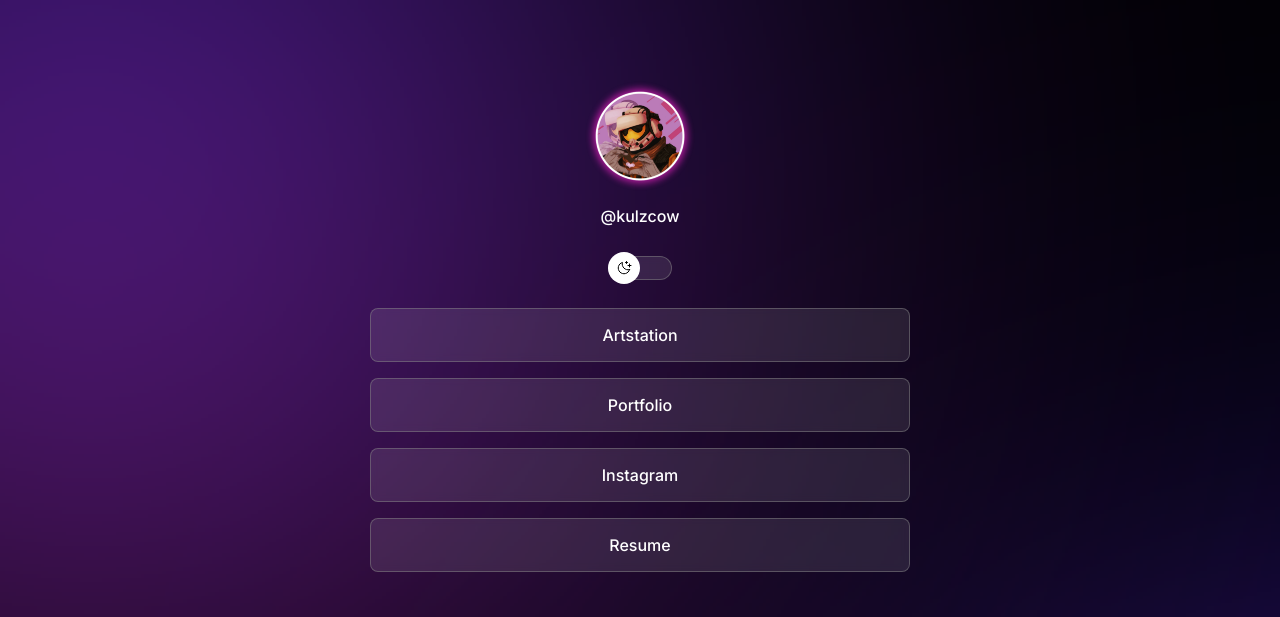
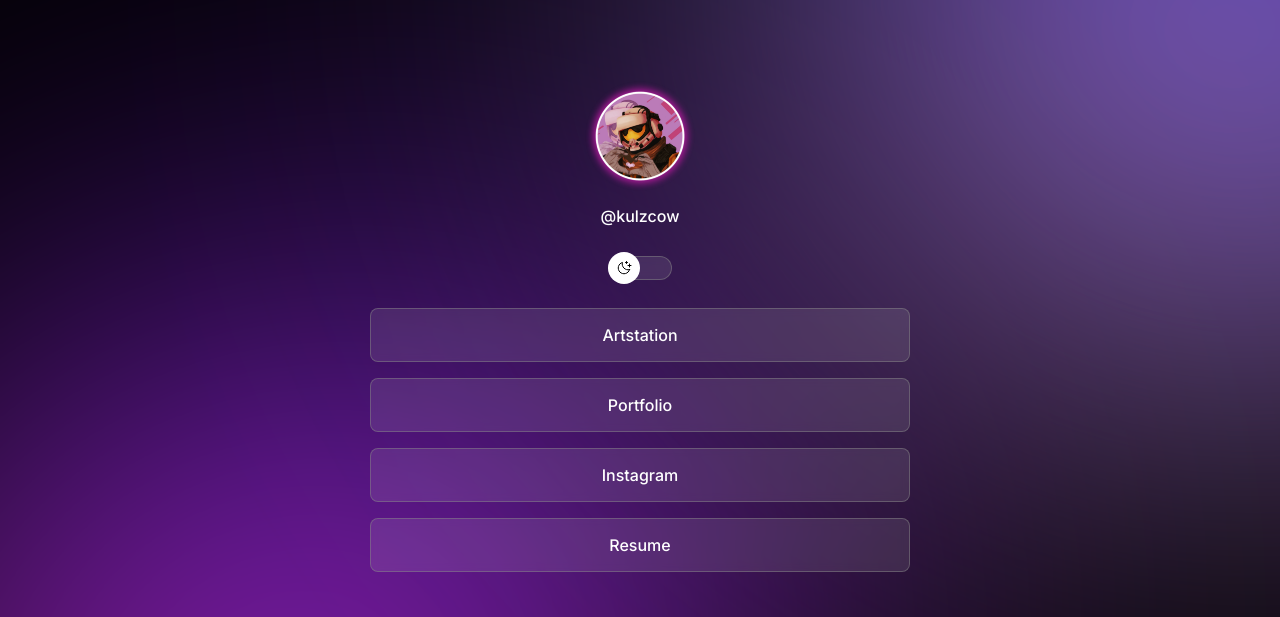
Before and after one commit to Kulzcow/projetorocketseat, a plain HTML site: page index.html in a window 1280 px wide. Shown: the top 617 px of the page. Drawn offline with nearby package versions, Linux system fonts and the light colour scheme.

Commit message:
fixed scaling @ media queries

```diff
--- a/style.css
+++ b/style.css
@@ -157,3 +157,14 @@ footer {
     text-align: center;
     font-size: 14px;
 }
+
+/* media queries */
+@media (min-width: 700px) {
+    :root {
+        --bg-url: url(./assets/bg-dark-desktop.png);
+    }
+
+    .light {
+        --bg-url: url(./assets/bg-light-desktop.png);
+    }
+}
```
